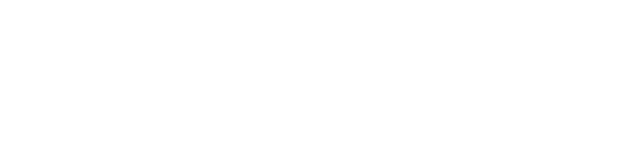
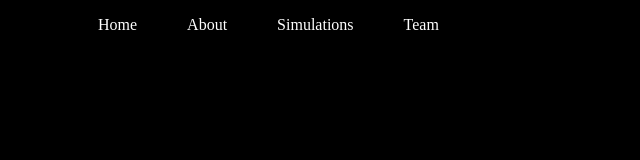
Before and after one commit to mm-alo/Haptics, a plain HTML site: page index.html in a window 1280 px wide. Shown: the whole page, without its empty margins (0-640 px from the left). Drawn offline with Linux system fonts and the light colour scheme.

Commit message:
some stylings

```diff
--- a/index.html
+++ b/index.html
@@ -1,11 +1,19 @@
 <!DOCTYPE html>
 <html lang="en">
+<link rel="stylesheet" href="style.css">
 <head>
     <meta charset="UTF-8">
     <meta name="viewport" content="width=device-width, initial-scale=1.0">
-    <title>Three js</title>
+    <title>YLP Haptics</title>
 </head>
 <body>
-
+    <nav>
+        <ul style="list-style-type: none;" class="nav_bar">
+            <li>Home</li>
+            <li>About </li>
+            <li>Simulations</li>
+            <li>Team</li>
+        </ul>
+    </nav>
 </body>
 </html>
--- a/style.css
+++ b/style.css
@@ -1,3 +1,11 @@
 body {
+    background-color: black;
     color: black;
 }
+
+li {
+    color: white;
+    float: left;
+    margin-left: 50px;
+
+}
```
